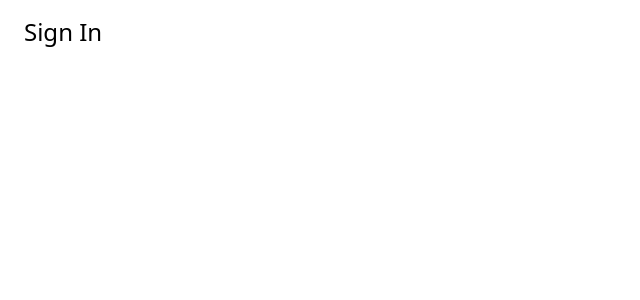
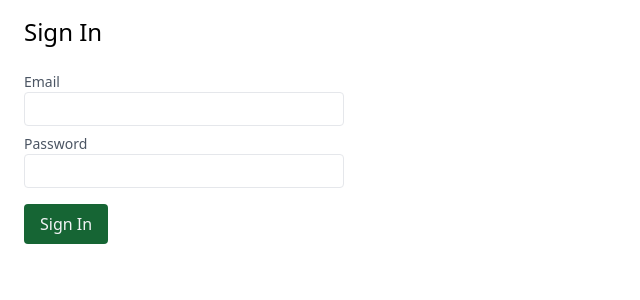
Before and after one commit to kurthakim/MN-next-shop, a Next.js app: page /sign-in in a window 1280 px wide. Shown: the top 300 px of the page, without its empty margins (0-640 px from the left). Built offline with nearby package versions, Linux system fonts and the light colour scheme.

Commit message:
added sign-in page

```diff
--- /dev/null
+++ b/components/Button.tsx
@@ -0,0 +1,16 @@
+import { ButtonHTMLAttributes } from 'react';
+
+interface ButtonProps extends ButtonHTMLAttributes<HTMLButtonElement> {}
+
+const Button: React.FC<ButtonProps> = ({ children, ...props }) => {
+  return (
+    <button
+      {...props}
+      className="px-4 py-2 my-2 text-gray-100 bg-green-800 rounded hover:bg-green-700"
+    >
+      {children}
+    </button>
+  );
+};
+
+export default Button;
--- /dev/null
+++ b/components/Field.tsx
@@ -0,0 +1,14 @@
+interface FieldProps {
+  label: string;
+}
+
+const Field: React.FC<FieldProps> = ({ label, children }) => {
+  return (
+    <label className="block my-2">
+      <span className="block text-sm text-gray-600">{label}</span>
+      {children}
+    </label>
+  );
+};
+
+export default Field;
--- /dev/null
+++ b/components/Input.tsx
@@ -0,0 +1,9 @@
+import { InputHTMLAttributes } from 'react';
+
+interface InputProps extends InputHTMLAttributes<HTMLInputElement> {}
+
+const Input: React.FC<InputProps> = (props) => {
+  return <input {...props} className="px-3 py-1 border rounded w-80" />;
+};
+
+export default Input;
--- a/pages/sign-in.tsx
+++ b/pages/sign-in.tsx
@@ -1,7 +1,22 @@
+import Button from '../components/Button';
+import Field from '../components/Field';
+import Input from '../components/Input';
 import Page from '../components/Page';
 
 const SignInPage: React.FC = () => {
-  return <Page title="Sign In"></Page>;
+  return (
+    <Page title="Sign In">
+      <form>
+        <Field label="Email">
+          <Input type="email" />
+        </Field>
+        <Field label="Password">
+          <Input type="password" />
+        </Field>
+        <Button type="submit">Sign In</Button>
+      </form>
+    </Page>
+  );
 };
 
 export default SignInPage;
```
